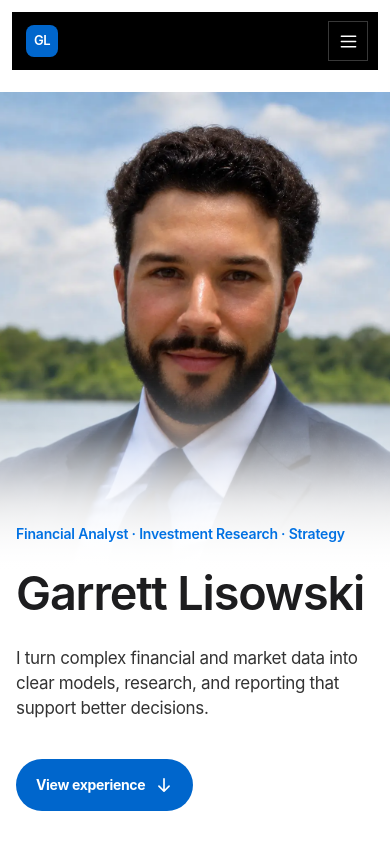
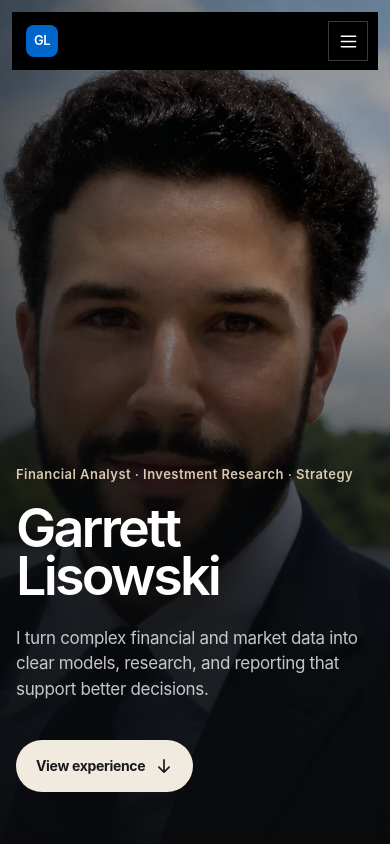
Before and after one commit to garrettistrading/GarrettLisowski.com, a Next.js app: page / in a window 390 px wide. Shown: the top 844 px of the page. Built offline with nearby package versions, Linux system fonts and the light colour scheme.

Commit message:
feat: create cinematic portrait hero

```diff
--- a/app/globals.css
+++ b/app/globals.css
@@ -143,22 +143,32 @@ ul { margin: 0; padding: 0; }
 .mobile-navigation { display: none; }
 
 .portfolio-hero {
-  align-items: stretch;
-  display: grid;
-  gap: 0;
-  grid-template-columns: clamp(440px, 41vw, 592px) minmax(0, 1fr);
+  align-items: flex-end;
+  color: #ffffff;
+  display: flex;
   isolation: isolate;
-  min-height: 760px;
-  padding: 116px 0 0;
+  min-height: max(760px, 100dvh);
+  overflow: hidden;
+  padding: clamp(170px, 20vh, 220px) max(48px, 8vw) clamp(82px, 11vh, 118px);
   position: relative;
   width: 100%;
 }
 
+.candidate-hero::before {
+  background:
+    linear-gradient(90deg, rgba(8, 10, 12, .95) 0%, rgba(8, 10, 12, .88) 28%, rgba(8, 10, 12, .64) 47%, rgba(8, 10, 12, .2) 69%, transparent 86%),
+    linear-gradient(0deg, rgba(8, 10, 12, .46) 0%, transparent 42%);
+  content: "";
+  inset: 0;
+  pointer-events: none;
+  position: absolute;
+  z-index: 1;
+}
+
 .hero-statement {
-  align-self: center;
-  margin-left: -72px;
-  max-width: 820px;
-  padding: 70px clamp(48px, 7vw, 112px) 70px clamp(34px, 4vw, 64px);
+  margin: 0;
+  max-width: 720px;
+  padding: 0;
   position: relative;
   z-index: 2;
 }
@@ -186,59 +196,52 @@ ul { margin: 0; padding: 0; }
 
 .hero-statement h1 {
   font-family: var(--serif);
-  font-size: clamp(62px, 6.8vw, 96px);
+  font-size: clamp(76px, 8.8vw, 132px);
   font-weight: 600;
-  letter-spacing: -0.025em;
-  line-height: .98;
-  margin: 26px 0 30px;
-  max-width: 850px;
+  letter-spacing: -0.052em;
+  line-height: .86;
+  margin: 25px 0 34px;
+  max-width: 690px;
   text-wrap: balance;
 }
 
 .hero-support {
-  color: var(--ink-soft);
+  color: rgba(255, 255, 255, .76);
   font-size: clamp(18px, 1.5vw, 21px);
-  line-height: 1.47;
+  line-height: 1.5;
   margin: 0;
-  max-width: 640px;
+  max-width: 560px;
   text-wrap: pretty;
 }
 
 .hero-cta-row { align-items: center; display: flex; gap: 26px; margin-top: 38px; }
 
 .hero-portrait {
-  align-self: stretch;
-  justify-self: stretch;
+  inset: 0;
   margin: 0;
-  min-height: 644px;
-  position: relative;
+  min-height: 0;
+  position: absolute;
   width: 100%;
-  z-index: 1;
-}
-
-.hero-portrait::after {
-  background: linear-gradient(90deg, transparent 52%, rgba(255, 255, 255, .08) 62%, rgba(255, 255, 255, .58) 82%, #ffffff 100%);
-  content: "";
-  inset: 0;
-  pointer-events: none;
-  position: absolute;
-}
+  z-index: 0;
+}
+
+.hero-portrait::after { content: none; }
 
 .hero-portrait-frame {
   height: 100%;
-  min-height: 644px;
-  overflow: hidden;
+  min-height: 0;
   position: relative;
 }
 
 .hero-portrait-frame img {
   display: block;
+  filter: brightness(.78) contrast(1.07) saturate(.82) sepia(.04);
   height: 100%;
   object-fit: cover;
-  object-position: center 34%;
+  object-position: center 40%;
+  transform: scale(1.06) translateX(5%);
+  transform-origin: center;
   width: 100%;
-  -webkit-mask-image: linear-gradient(90deg, #000 0%, #000 56%, rgba(0, 0, 0, .88) 69%, rgba(0, 0, 0, .34) 86%, transparent 100%);
-  mask-image: linear-gradient(90deg, #000 0%, #000 56%, rgba(0, 0, 0, .88) 69%, rgba(0, 0, 0, .34) 86%, transparent 100%);
 }
 
 .primary-action,
@@ -264,6 +267,20 @@ ul { margin: 0; padding: 0; }
 
 .primary-action:hover { background: var(--green-light); transform: translateY(-2px); }
 .primary-action:active { transform: translateY(1px); }
+
+.candidate-hero .intro-line {
+  color: rgba(242, 226, 199, .88);
+  font-size: 13px;
+  font-weight: 600;
+  letter-spacing: .035em;
+}
+
+.candidate-hero .primary-action {
+  background: #f1eadf;
+  color: #17191b;
+}
+
+.candidate-hero .primary-action:hover { background: #ffffff; }
 
 .text-action,
 .case-study-link,
@@ -1346,8 +1363,7 @@ ul { margin: 0; padding: 0; }
 @media (max-width: 1080px) {
   :root { --container: min(100% - 56px, 1100px); }
   .desktop-nav-links { gap: 20px; }
-  .portfolio-hero { grid-template-columns: clamp(440px, 43vw, 500px) minmax(0, 1fr); }
-  .hero-statement { margin-left: -60px; padding-left: 34px; padding-right: 40px; }
+  .portfolio-hero { padding-left: 7vw; padding-right: 7vw; }
   .hero-analysis { min-height: 480px; }
   .project-feature,
   .project-feature-reversed { gap: 5%; grid-template-columns: 1.05fr .95fr; }
@@ -1376,16 +1392,20 @@ ul { margin: 0; padding: 0; }
   .mobile-navigation { background: var(--ink); color: var(--on-dark); display: grid; margin: -1px auto 0; padding: 8px 14px 16px; width: calc(100vw - 24px); }
   .mobile-navigation a { border-top: 1px solid rgba(255,255,255,.14); font-size: 15px; padding: 14px 0; }
 
-  .portfolio-hero { grid-template-columns: 1fr; min-height: auto; padding: 92px 0 74px; }
-  .hero-statement h1 { font-size: clamp(54px, 12vw, 78px); }
-  .hero-statement { margin: -104px auto 0; max-width: 680px; padding: 28px 0 0; width: var(--container); }
-  .hero-portrait,
-  .hero-portrait-frame { min-height: 560px; }
-  .hero-portrait::after { background: linear-gradient(180deg, transparent 54%, rgba(255, 255, 255, .12) 65%, rgba(255, 255, 255, .76) 86%, #ffffff 100%); }
+  .portfolio-hero {
+    min-height: max(720px, 100dvh);
+    padding: 134px 20px 66px;
+  }
+  .candidate-hero::before {
+    background:
+      linear-gradient(180deg, rgba(8, 10, 12, .08) 0%, rgba(8, 10, 12, .14) 34%, rgba(8, 10, 12, .76) 69%, rgba(8, 10, 12, .96) 100%),
+      linear-gradient(90deg, rgba(8, 10, 12, .5) 0%, transparent 78%);
+  }
+  .hero-statement { margin: 0; max-width: 610px; padding: 0; width: 100%; }
+  .hero-statement h1 { font-size: clamp(58px, 14vw, 86px); max-width: 560px; }
   .hero-portrait-frame img {
-    object-position: center 30%;
-    -webkit-mask-image: linear-gradient(180deg, #000 0%, #000 58%, rgba(0, 0, 0, .86) 72%, rgba(0, 0, 0, .28) 89%, transparent 100%);
-    mask-image: linear-gradient(180deg, #000 0%, #000 58%, rgba(0, 0, 0, .86) 72%, rgba(0, 0, 0, .28) 89%, transparent 100%);
+    object-position: 58% center;
+    transform: none;
   }
   .hero-analysis { min-height: 490px; }
   .experience-section .portfolio-section-heading { margin-bottom: 58px; }
@@ -1478,13 +1498,11 @@ ul { margin: 0; padding: 0; }
   :root { --container: calc(100vw - 32px); }
   body { font-size: 15px; }
   .site-nav .wordmark > span:last-child { display: none; }
-  .portfolio-hero { padding-top: 92px; }
-  .hero-statement h1 { font-size: clamp(44px, 12vw, 52px); }
+  .portfolio-hero { min-height: max(700px, 100dvh); padding: 118px 16px 52px; }
+  .hero-statement h1 { font-size: clamp(52px, 13.8vw, 72px); line-height: .89; margin: 20px 0 26px; }
   .hero-support { font-size: 17px; }
   .hero-cta-row { align-items: flex-start; flex-direction: column; gap: 12px; }
-  .hero-statement { margin-top: -76px; }
-  .hero-portrait,
-  .hero-portrait-frame { min-height: 480px; }
+  .hero-statement { margin: 0; }
   .hero-analysis { min-height: 410px; padding: 17px; }
   .hero-analysis svg { margin: 25px 0 12px; }
   .experience-evidence div { align-items: center; }
```
